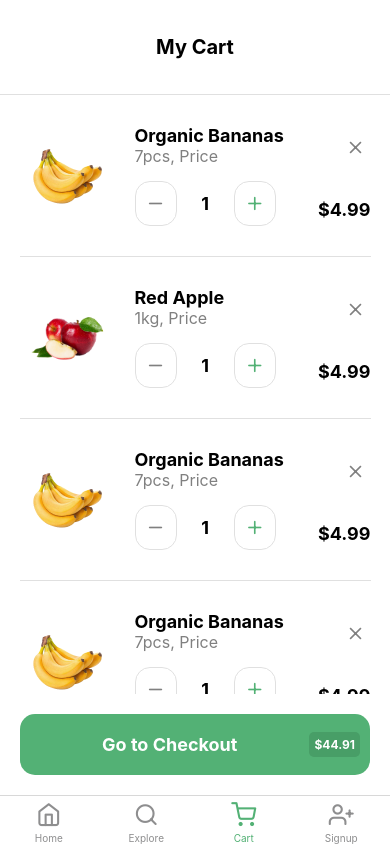
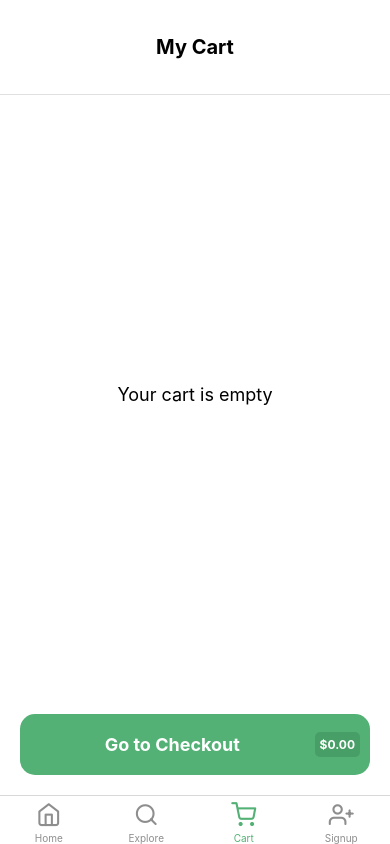
Before and after one commit to NguyenTongAnhQuan443/E_Commercial_Mobile, a React Native app: screen /Cart in a window 390 px wide. Built offline with nearby package versions, Linux system fonts and the light colour scheme.

Commit message:
add CRUD in Cart by redux toolkit

```diff
--- a/App.js
+++ b/App.js
@@ -5,11 +5,16 @@ import HomeDashboardNew from './components/HomeDashboardNew';
 
 import { NavigationContainer } from '@react-navigation/native';
 
+import { Provider } from 'react-redux';
+import store from './reduxTollkit/store';
+
 export default function App() {
   return (
-    <NavigationContainer>
-      <HomeDashboardNew />
-    </NavigationContainer>
+    <Provider store={store}>
+      <NavigationContainer>
+        <HomeDashboardNew />
+      </NavigationContainer>
+    </Provider>
   );
 }
 
--- a/components/CartScreen.js
+++ b/components/CartScreen.js
@@ -1,98 +1,20 @@
 import { StyleSheet, Text, View, SafeAreaView, Image, TextInput, TouchableOpacity, ScrollView, FlatList } from 'react-native';
 import {useState, useEffect} from 'react';
 import Icon from 'react-native-vector-icons/Feather';
+import { useDispatch, useSelector } from 'react-redux';
+import { removeFromCart, increaseQuantity, changeQuantity, decreaseQuantity } from '../reduxTollkit/cartSlice';
 
 const CartScreen = () => {
     const [cartItems, setCartItems] = useState([]);
     const [total, setTotal] = useState(0);
 
-    const items = [
-        {
-            id: 1,
-            title: 'Organic Bananas',
-            weight: '7pcs, Price',
-            price: '4.99',
-            description: 'Fresh and organic',
-            image: require('../assets/banana.png'),
-        },
-        {
-            id: 2,
-            title: 'Red Apple',
-            weight: '1kg, Price',
-            price: '4.99',
-            description: 'Apples are nutritious. Apples may be good for weight loss. apples may be good for your heart. As part of a healtful and varied diet.',
-            image: require('../assets/apple.png'),
-        },
-        {
-            id: 3,
-            title: 'Organic Bananas',
-            weight: '7pcs, Price',
-            price: '4.99',
-            description: 'Fresh and organic',
-            image: require('../assets/banana.png'),
-        },
-        {
-            id: 4,
-            title: 'Organic Bananas',
-            weight: '7pcs, Price',
-            price: '4.99',
-            description: 'Fresh and organic',
-            image: require('../assets/banana.png'),
-        },
-        {
-            id: 5,
-            title: 'Red Apple',
-            weight: '1kg, Price',
-            price: '4.99',
-            description: 'Apples are nutritious. Apples may be good for weight loss. apples may be good for your heart. As part of a healtful and varied diet.',
-            image: require('../assets/apple.png'),
-        },
-        {
-            id: 6,
-            title: 'Organic Bananas',
-            weight: '7pcs, Price',
-            price: '4.99',
-            description: 'Fresh and organic',
-            image: require('../assets/banana.png'),
-        },
-        {
-            id: 7,
-            title: 'Organic Bananas',
-            weight: '7pcs, Price',
-            price: '4.99',
-            description: 'Fresh and organic',
-            image: require('../assets/banana.png'),
-        },
-        {
-            id: 8,
-            title: 'Red Apple',
-            weight: '1kg, Price',
-            price: '4.99',
-            description: 'Apples are nutritious. Apples may be good for weight loss. apples may be good for your heart. As part of a healtful and varied diet.',
-            image: require('../assets/apple.png'),
-        },
-        {
-            id: 9,
-            title: 'Organic Bananas',
-            weight: '7pcs, Price',
-            price: '4.99',
-            description: 'Fresh and organic',
-            image: require('../assets/banana.png'),
-        },
-    ];
+    const dispatch = useDispatch();
+    const cart = useSelector(state => state.cart.items);
 
     // Set cart items
     useEffect(() => {
-        const cartItems = items.map(item => {
-            return {
-                ...item,
-                quantity: 1,
-            }
-        });
-        console.log(cartItems);
-
-        setCartItems(cartItems);
-    }, []);
+        setCartItems(cart);
+    }, [cart]);
 
     // Calculate total
     useEffect(() => {
@@ -103,58 +25,6 @@ const CartScreen = () => {
 
         setTotal(total);
     }, [cartItems]);
-
-    // Increase quantity
-    const handleIncrease = (id) => {
-        const newCartItems = cartItems.map(item => {
-            if(item.id === id && item.quantity < 10) {
-                return {
-                    ...item,
-                    quantity: item.quantity + 1,
-                }
-            }
-            return item;
-        });
-
-        setCartItems(newCartItems);
-    }
-
-    // Decrease quantity
-    const handleDescrease = (id) => {
-        const newCartItems = cartItems.map(item => {
-            if(item.id === id && item.quantity > 1) {
-                return {
-                    ...item,
-                    quantity: item.quantity - 1,
-                }
-            }
-            return item;
-        });
-
-        setCartItems(newCartItems);
-    }
-
-    // Change quantity
-    const handleChangeQuantity = (id, text) => {
-        const newCartItems = cartItems.map(item => {
-            if(item.id === id && text !== '' && !isNaN(text) && parseInt(text) > 0 && parseInt(text) <= 10) {
-                return {
-                    ...item,
-                    quantity: parseInt(text),
-                }
-            }
-            return item;
-        });
-
-        setCartItems(newCartItems);
-    }
-
-    // Delete item
-    const handleDelete = (id) => {
-        const newCartItems = cartItems.filter(item => item.id !== id);
-        setCartItems(newCartItems);
-    }
-
 
 
     const renderCartItems = (item) => {
@@ -171,23 +41,23 @@ const CartScreen = () => {
                         {item.weight}
                     </Text>
                     <View style={styles.cartItemQuantity}>
-                        <TouchableOpacity style={styles.quantityButton} onPress={() => handleDescrease(item.id)}>
+                        <TouchableOpacity style={styles.quantityButton} onPress={() => dispatch(decreaseQuantity(item))}>
                             <Icon name='minus' size={20} color={'gray'} />
                         </TouchableOpacity>
                         <TextInput
                             value={item.quantity.toString()}
                             style={styles.quantityInput}
-                            onChangeText={(text) => handleChangeQuantity(item.id, text)}
+                            onChangeText={(text) => dispatch(changeQuantity({id: item.id, text}))}
                             keyboardType='numeric'
                         />
-                        <TouchableOpacity style={styles.quantityButton} onPress={() => handleIncrease(item.id)}>
+                        <TouchableOpacity style={styles.quantityButton} onPress={() => dispatch(increaseQuantity(item))}>
                             <Icon name='plus' size={20} color={'#53b175'} />
                         </TouchableOpacity>
                     </View>
                 </View>
                 <View style={styles.cartItemPriceContainer}>
                     <View style={styles.cartItemPrice}>
-                        <TouchableOpacity style={styles.deleteButton} onPress={() => handleDelete(item.id)}>
+                        <TouchableOpacity style={styles.deleteButton} onPress={() => dispatch(removeFromCart(item))}>
                             <Icon name='x' size={20} color={'gray'} />
                         </TouchableOpacity>
                         <Text style={styles.cartItemPriceText}>
--- a/components/HomeScreen.js
+++ b/components/HomeScreen.js
@@ -1,6 +1,9 @@
-import { StyleSheet, Text, View, SafeAreaView, Image, TextInput, TouchableOpacity, ScrollView } from 'react-native';
+import { StyleSheet, Text, View, SafeAreaView, Image, TextInput, TouchableOpacity, ScrollView, Alert } from 'react-native';
 import {useState, useEffect} from 'react';
 import Icon from 'react-native-vector-icons/Feather';
+
+import { useDispatch } from 'react-redux';
+import { addToCart } from '../reduxTollkit/cartSlice';
 
 const ManageTaskScreen = () => {
     const items = [
@@ -8,7 +11,7 @@ const ManageTaskScreen = () => {
             id: 1,
             title: 'Organic Bananas',
             weight: '7pcs, Price',
-            price: '$4.99',
+            price: 4.99,
             description: 'Fresh and organic',
             image: require('../assets/banana.png'),
         },
@@ -16,7 +19,7 @@ const ManageTaskScreen = () => {
             id: 2,
             title: 'Red Apple',
             weight: '1kg, Price',
-            price: '$4.99',
+            price: 4.99,
             description: 'Apples are nutritious. Apples may be good for weight loss. apples may be good for your heart. As part of a healtful and varied diet.',
             image: require('../assets/apple.png'),
         },
@@ -24,7 +27,7 @@ const ManageTaskScreen = () => {
             id: 3,
             title: 'Organic Bananas',
             weight: '7pcs, Price',
-            price: '$4.99',
+            price: 4.99,
             description: 'Fresh and organic',
             image: require('../assets/banana.png'),
         },
@@ -51,6 +54,13 @@ const ManageTaskScreen = () => {
         },
     ];
 
+    const dispatch = useDispatch();
+
+    const handleAddToCart = (item) => {
+        dispatch(addToCart(item));
+        Alert.alert('Success', 'Item added to cart');
+    }
+
     const renderItem = (item, index) => {
         return (
             <View key={index} style={styles.itemContainer}>
@@ -68,7 +78,7 @@ const ManageTaskScreen = () => {
                         <Text style={styles.itemPrice}>
                             {item.price}
                         </Text>
-                        <TouchableOpacity style={styles.itemButton}>
+                        <TouchableOpacity style={styles.itemButton} onPress={() => handleAddToCart(item)}>
                             <Text style={styles.itemButtonText}>
                                 <Icon name='plus' size={17} color={'white'} />
                             </Text>
--- a/package.json
+++ b/package.json
@@ -13,6 +13,7 @@
     "@expo/vector-icons": "^14.0.4",
     "@react-navigation/bottom-tabs": "^6.6.1",
     "@react-navigation/native": "^6.1.18",
+    "@reduxjs/toolkit": "^2.3.0",
     "expo": "~51.0.28",
     "expo-status-bar": "~1.12.1",
     "ionicons": "^7.4.0",
@@ -20,7 +21,8 @@
     "react-dom": "18.2.0",
     "react-native": "0.74.5",
     "react-native-safe-area-context": "4.10.5",
-    "react-native-web": "~0.19.10"
+    "react-native-web": "~0.19.10",
+    "react-redux": "^9.1.2"
   },
   "devDependencies": {
     "@babel/core": "^7.20.0"
--- /dev/null
+++ b/reduxTollkit/cartSlice.js
@@ -0,0 +1,48 @@
+import { createSlice } from "@reduxjs/toolkit";
+
+const cartSlice = createSlice({
+    name: 'cart',
+    initialState: {
+        items: [],
+    },
+    reducers: {
+        addToCart: (state, action) => {
+            const existingItem = state.items.find(item => item.id === action.payload.id);
+
+            if (existingItem) {
+                existingItem.quantity++;
+            } else {
+                state.items.push({ ...action.payload, quantity: 1 });
+            }
+        },
+        removeFromCart: (state, action) => {
+            state.items = state.items.filter(item => item.id !== action.payload.id);
+        },
+        increaseQuantity: (state, action) => {
+            const existingItem = state.items.find(item => item.id === action.payload.id);
+
+            if (existingItem && existingItem.quantity < 10) {
+                existingItem.quantity++;
+            }
+        },
+        decreaseQuantity: (state, action) => {
+            const existingItem = state.items.find(item => item.id === action.payload.id);
+
+            if (existingItem && existingItem.quantity > 1) {
+                existingItem.quantity--;
+            }
+        },
+
+        changeQuantity: (state, action) => {
+            const existingItem = state.items.find(item => item.id === action.payload.id);
+
+            if (existingItem && action.payload.text !== '' && !isNaN(action.payload.text) && parseInt(action.payload.text) > 0 && parseInt(action.payload.text) <= 10) {
+                existingItem.quantity = parseInt(action.payload.text);
+            }
+        }
+
+    }
+});
+
+export const { addToCart, removeFromCart, changeQuantity, decreaseQuantity, increaseQuantity } = cartSlice.actions;
+export default cartSlice.reducer;
--- /dev/null
+++ b/reduxTollkit/store.js
@@ -0,0 +1,10 @@
+import { configureStore } from "@reduxjs/toolkit";
+import cartReducer from "./cartSlice";
+
+const store = configureStore({
+    reducer: {
+        cart: cartReducer,
+    },
+});
+
+export default store;
```
Also changed, not shown: 2 other files (tests, documents, lock files or other folders).
